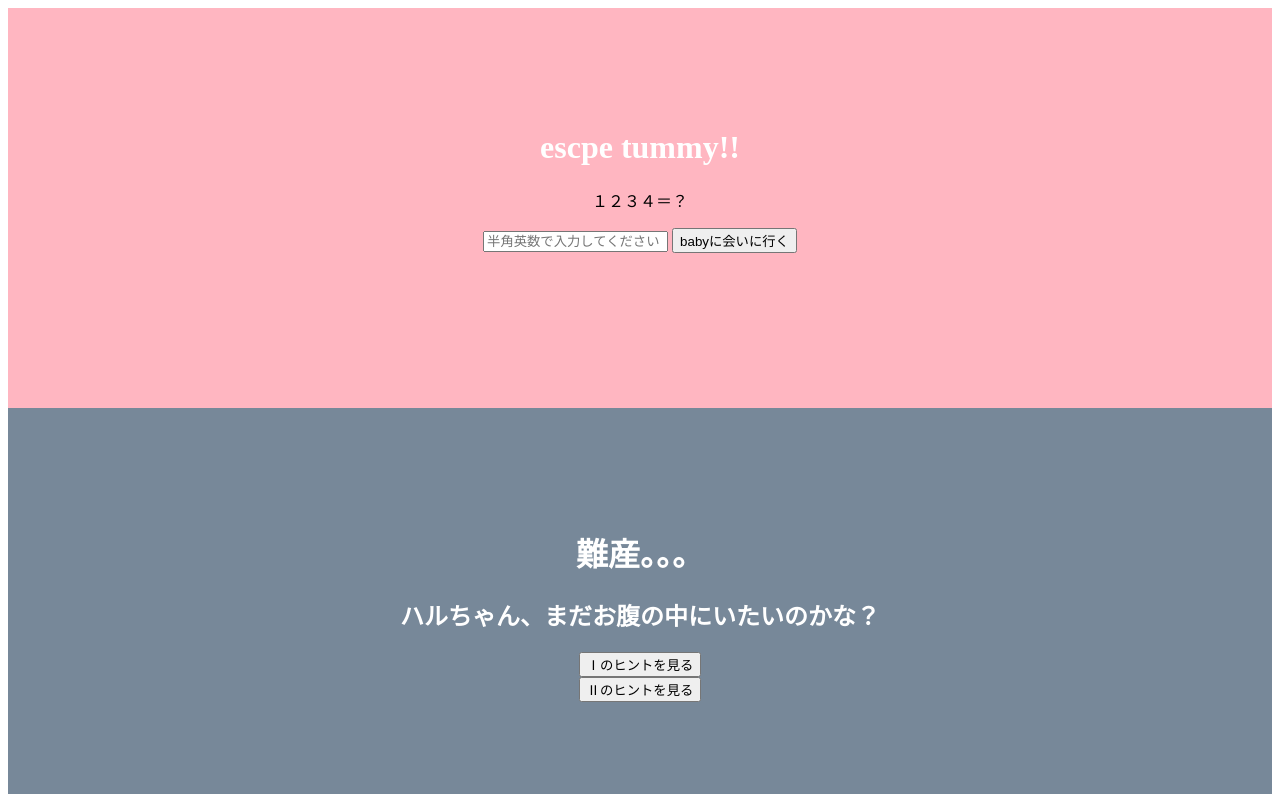
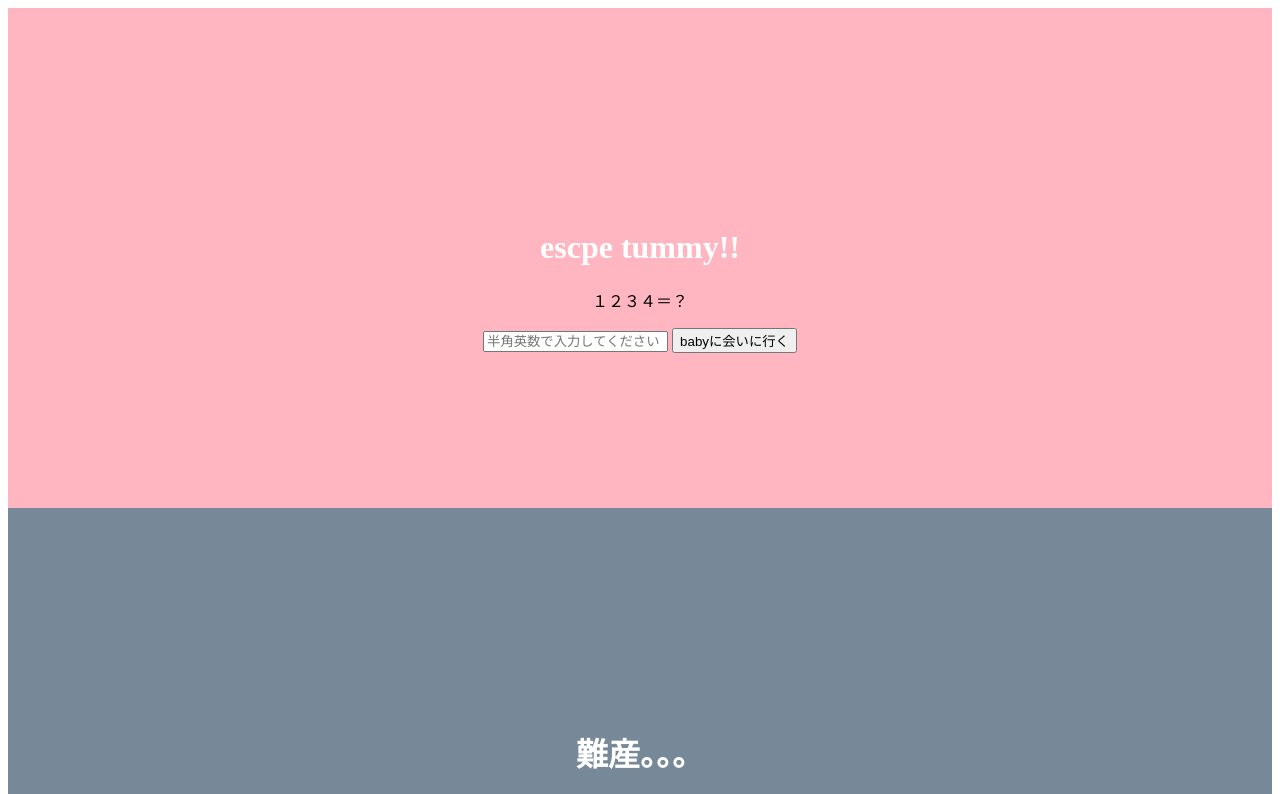
Before and after one commit to ai-lub/exodus, a plain HTML site: page index.html in a window 1280 px wide. Both pictures are taken after a click on the input "babyに会いに行く". Shown: the top 794 px of the page. Drawn offline with nearby package versions, Linux system fonts and the light colour scheme.

Commit message:
Update style.css

```diff
--- a/style.css
+++ b/style.css
@@ -1,5 +1,5 @@
 .top {
-    padding-top: 100px;
+    padding-top: 200px;
     height: 300px;
     text-align: center;
     background-color: lightpink;
@@ -9,6 +9,8 @@ h1, h2 {
     color: white;
 }
 .tru {
+    padding: 200px;
+    height: 350px;
     background-color:paleturquoise;
     display: none;
 }
@@ -21,8 +23,8 @@ h1, h2 {
     color:paleturquoise;
 }
 .fal {
-    padding: 100px;
-    height:400px;
+    padding: 200px;
+    height:350px;
     text-align: center;
     background-color: lightslategray;
     color: white;
```
